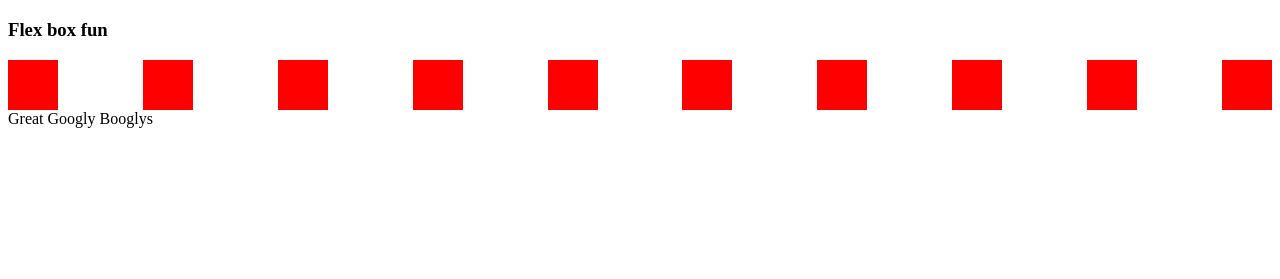
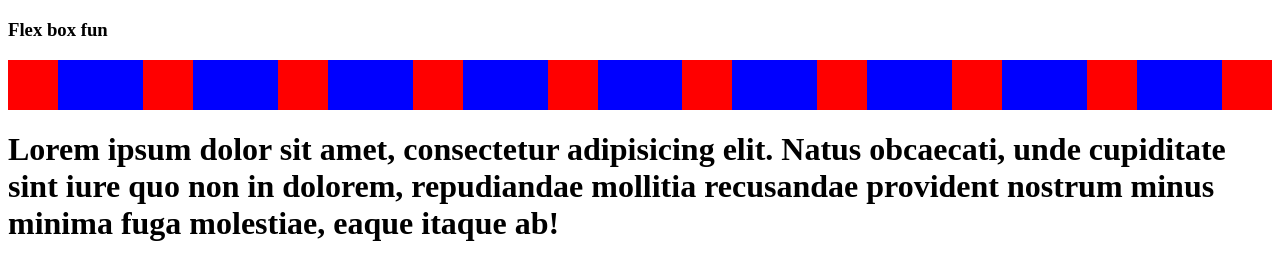
Before and after one commit to socceronly/hello-world-4, a plain HTML site: page index.html in a window 1280 px wide. Shown: the part 61-340 px from the top of the page. Drawn offline with Linux system fonts and the light colour scheme.

Commit message:
Update index.html

```diff
--- a/index.html
+++ b/index.html
@@ -15,6 +15,10 @@
 			display: flex;
 			flex-direction: row;
 			justify-content: space-between;
+		}
+
+		.boxHolder:nth-child(odd) {
+			background: blue;
 		}
 	</style>
 </head>
@@ -35,6 +39,6 @@
 		<div class="box"></div>
 		<div class="box"></div>
 	</div>
-	Great Googly Booglys
+	<h1>Lorem ipsum dolor sit amet, consectetur adipisicing elit. Natus obcaecati, unde cupiditate sint iure quo non in dolorem, repudiandae mollitia recusandae provident nostrum minus minima fuga molestiae, eaque itaque ab!</h1>
 </body>
 </html>
```
